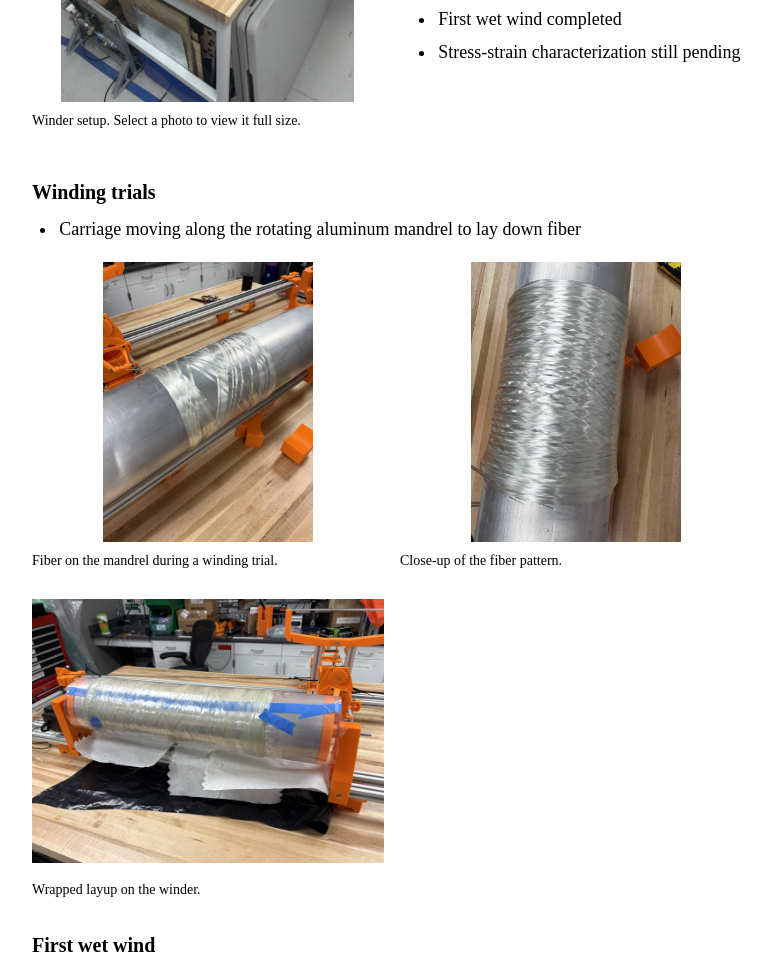
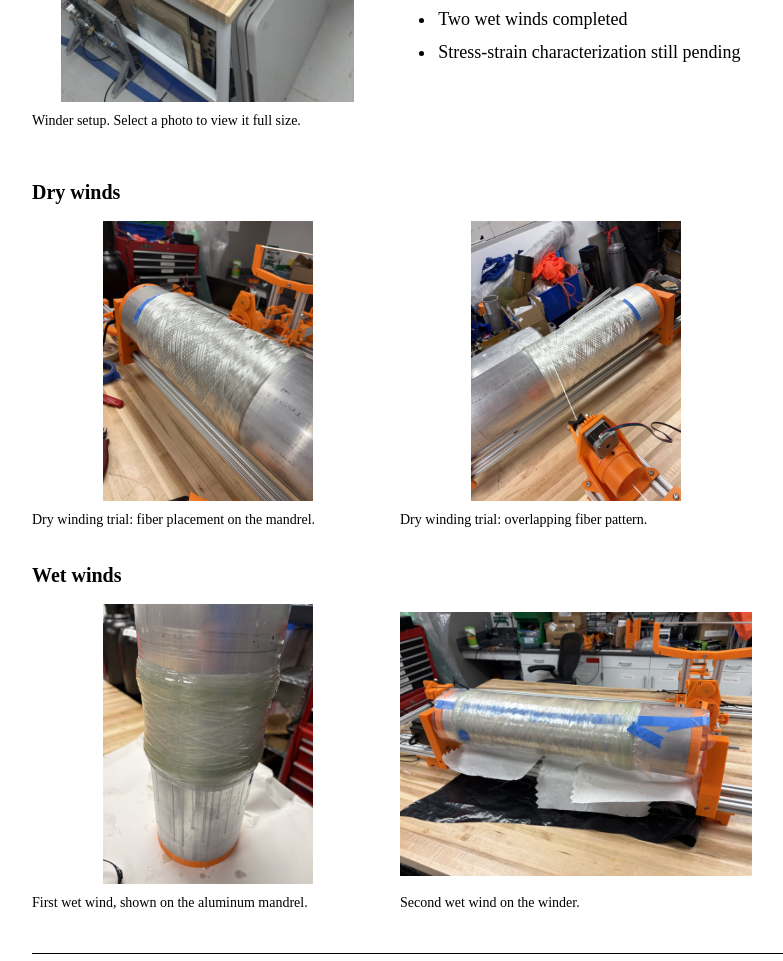
Before and after one commit to tommyc245/Tommy-Coen-Website, a plain HTML site: page filament-winder.html in a window 1280 px wide. Shown: the part 557-1518 px from the top of the page, without its empty margins (204-987 px from the left). Drawn offline with Linux system fonts and the light colour scheme.

Commit message:
Show clear dry winds, order wet winds, and remove prepreg section

```diff
--- a/filament-winder.html
+++ b/filament-winder.html
@@ -60,48 +60,38 @@
                 </div>
                 <p>I ran a complete test wind in October 2026. The team is replacing the motor and gear system as testing continues. We're aiming for faster, cheaper, potentially stronger tubes than hand layup.</p>
                 <ul>
-                    <li>First wet wind completed</li>
+                    <li>Two wet winds completed</li>
                     <li>Stress-strain characterization still pending</li>
                 </ul>
             </div>
         </div>
 
-        <section class="detail-body" aria-labelledby="winding-photos">
-            <h2 id="winding-photos">Winding trials</h2>
-            <ul>
-                <li>Carriage moving along the rotating aluminum mandrel to lay down fiber</li>
-            </ul>
+        <section class="detail-body" aria-labelledby="dry-winds">
+            <h2 id="dry-winds">Dry winds</h2>
             <div class="photo-grid">
                 <figure>
-                    <a href="images/DukeAero/FilamentWinderOverview.webp" target="_blank" rel="noopener" aria-label="Open full-size photo of a winding trial"><img src="images/DukeAero/FilamentWinderOverview.webp" alt="Fiber laid across the mandrel during a winding trial" loading="lazy" decoding="async" width="1200" height="1600"></a>
-                    <figcaption>Fiber on the mandrel during a winding trial.</figcaption>
+                    <a href="images/DukeAero/DryWindDetail.jpg" target="_blank" rel="noopener" aria-label="Open photo: Dry glass fiber crossing the aluminum mandrel beside the winder mechanism"><img src="images/DukeAero/DryWindDetail.jpg" alt="Dry glass fiber crossing the aluminum mandrel beside the winder mechanism" loading="lazy" decoding="async" width="1200" height="1600"></a>
+                    <figcaption>Dry winding trial: fiber placement on the mandrel.</figcaption>
                 </figure>
                 <figure>
-                    <a href="images/DukeAero/FilamentWinderCloseup.webp" target="_blank" rel="noopener" aria-label="Open full-size close-up of the winding pattern"><img src="images/DukeAero/FilamentWinderCloseup.webp" alt="Close-up of overlapping fiber on the mandrel" loading="lazy" decoding="async" width="1200" height="1600"></a>
-                    <figcaption>Close-up of the fiber pattern.</figcaption>
-                </figure>
-                <figure>
-                    <a href="images/DukeAero/WindingWrappedMandrel.jpg" target="_blank" rel="noopener" aria-label="Open photo: Wrapped composite layup on the mandrel in the filament winder"><img src="images/DukeAero/WindingWrappedMandrel.jpg" alt="Wrapped composite layup on the mandrel in the filament winder" loading="lazy" decoding="async" width="1600" height="1200"></a>
-                    <figcaption>Wrapped layup on the winder.</figcaption>
+                    <a href="images/DukeAero/DryWindPattern.jpg" target="_blank" rel="noopener" aria-label="Open photo: Overlapping dry glass fiber passes viewed along the mandrel"><img src="images/DukeAero/DryWindPattern.jpg" alt="Overlapping dry glass fiber passes viewed along the mandrel" loading="lazy" decoding="async" width="1200" height="1600"></a>
+                    <figcaption>Dry winding trial: overlapping fiber pattern.</figcaption>
                 </figure>
             </div>
         </section>
 
-        <section class="detail-body" aria-labelledby="first-wet-wind">
-            <h2 id="first-wet-wind">First wet wind</h2>
-            <figure class="practice-photo">
-                <a href="images/DukeAero/CompositeSleeve.jpg" target="_blank" rel="noopener" aria-label="Open full-size photo of our first wet wind"><img src="images/DukeAero/CompositeSleeve.jpg" alt="Our first wet-wound tube on the aluminum mandrel" loading="lazy" decoding="async" width="1200" height="1600"></a>
-                <figcaption>Our first wet wind, shown on the aluminum mandrel.</figcaption>
-            </figure>
-        </section>
-
-        <section class="detail-body" aria-labelledby="prepreg-practice">
-            <h2 id="prepreg-practice">Prepreg practice</h2>
-            <p>The team made a prepreg tube to practice layup as a fallback while working on the winder.</p>
-            <figure class="practice-photo">
-                <a href="images/DukeAero/PrepregTubeInOven.webp" target="_blank" rel="noopener" aria-label="Open full-size photo of the prepreg practice tube in the oven"><img src="images/DukeAero/PrepregTubeInOven.webp" alt="Team prepreg practice tube curing in the oven" loading="lazy" decoding="async" width="382" height="346"></a>
-                <figcaption>Prepreg practice tube curing in the oven. This tube was not filament-wound.</figcaption>
-            </figure>
+        <section class="detail-body" aria-labelledby="wet-winds">
+            <h2 id="wet-winds">Wet winds</h2>
+            <div class="photo-grid">
+                <figure>
+                    <a href="images/DukeAero/CompositeSleeve.jpg" target="_blank" rel="noopener" aria-label="Open photo: Our first wet-wound tube on the aluminum mandrel"><img src="images/DukeAero/CompositeSleeve.jpg" alt="Our first wet-wound tube on the aluminum mandrel" loading="lazy" decoding="async" width="1200" height="1600"></a>
+                    <figcaption>First wet wind, shown on the aluminum mandrel.</figcaption>
+                </figure>
+                <figure>
+                    <a href="images/DukeAero/WindingWrappedMandrel.jpg" target="_blank" rel="noopener" aria-label="Open photo: Our second wet wind on the filament winder"><img src="images/DukeAero/WindingWrappedMandrel.jpg" alt="Our second wet wind on the filament winder" loading="lazy" decoding="async" width="1600" height="1200"></a>
+                    <figcaption>Second wet wind on the winder.</figcaption>
+                </figure>
+            </div>
         </section>
 
         <nav class="project-nav" aria-label="More projects">
```
Also changed, not shown: images/DukeAero/DryWindDetail.jpg (added), images/DukeAero/DryWindPattern.jpg (added).
